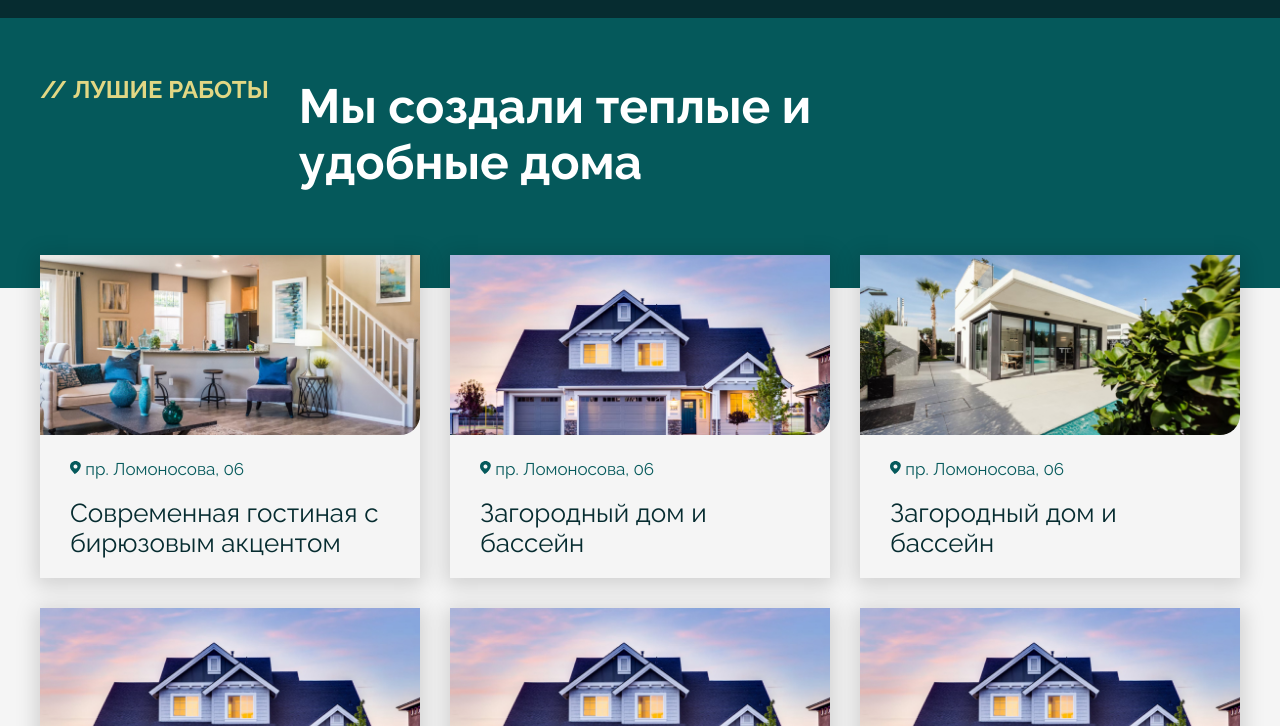
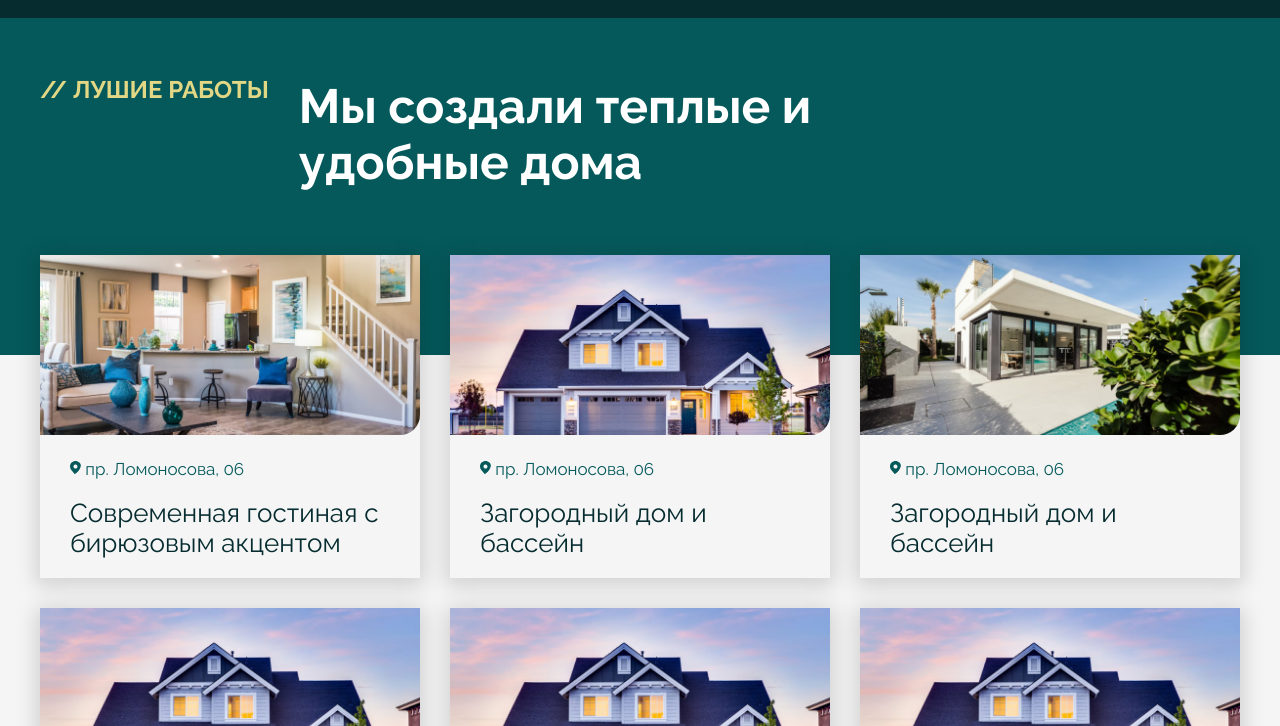
Before and after one commit to ViksPiks/diara, a plain HTML site: page projects.html in a window 1280 px wide. Shown: the part 74-800 px from the top of the page. Drawn offline with Linux system fonts and the light colour scheme.

Commit message:
fix: fix background on projects page

```diff
--- a/projects.css
+++ b/projects.css
@@ -5,10 +5,8 @@
   padding-bottom: 60px;
 }
 
-.catalog-bg {
-  background-image: url("./assets/images/bg-p.jpg");
-  background-repeat: no-repeat;
-  background-size: contain;
+.catalog-bg .background {
+  background-color: #05595b;
 }
 
 .catalog .txt-wrapper {
--- a/projects.html
+++ b/projects.html
@@ -62,12 +62,16 @@
     </header>
 
     <section class="catalog catalog-bg">
+      <div class="background">
+        <div class="container">
+          <div class="txt-wrapper">
+            <h1 class="heading-primary">// Лушие работы</h1>
+            <p>Мы создали теплые и удобные дома</p>
+          </div>
+        </div>
+      </div>
+
       <div class="container">
-        <div class="txt-wrapper">
-          <h1 class="heading-primary">// Лушие работы</h1>
-          <p>Мы создали теплые и удобные дома</p>
-        </div>
-
         <div class="cards-list">
           <div class="card">
             <img src="assets/images/livingroom.jpg" alt="livingroom" />
```
